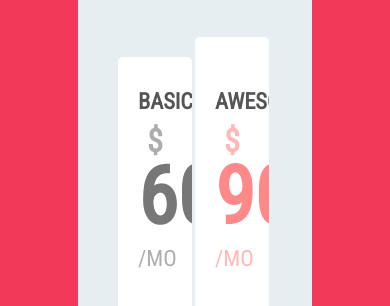
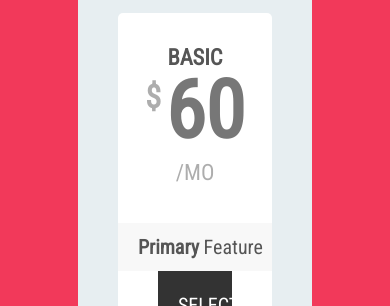
Before and after one commit to Annie-Huang/css3-in-30-days, a website: page 10-PricingTable/index.html in a window 390 px wide. Shown: the part 717-1023 px from the top of the page. Drawn offline with Linux system fonts and the light colour scheme; a web font is replaced by a local one.

Commit message:
Add in mobile style

```diff
--- a/10-PricingTable/sandbox.css
+++ b/10-PricingTable/sandbox.css
@@ -137,3 +137,52 @@
     background: #333;
     color: #ff8888;
 }
+
+@media screen and (max-width: 1023px) {
+    .pricing-table {
+        margin: auto;
+    }
+
+    .pricing-table > div {
+        float: none;
+        width: 100%
+    }
+
+    .pricing-table > div:not(:last-child) {
+        margin-right: 0;
+        margin-bottom: 20px;
+    }
+
+    .pricing-body {
+        max-width: 100%;
+        overflow: hidden;
+        overflow-x: auto;
+        white-space: nowrap;
+    }
+
+    .pricing-body ul li {
+        display: inline-block;
+        vertical-align: middle;
+    }
+
+    .pricing-body ul li:not(:first-child) {
+        margin-left: -5px;
+    }
+
+    .pricing-body ul li:nth-child(2n) {
+        background-color: #e8e8e8;
+    }
+
+    .pricing-footer {
+        padding-top: 0;
+    }
+
+    .pricing-popular {
+        margin-top: 0;
+    }
+
+    .pricing-popular .pricing-header,
+    .pricing-popular .pricing-footer {
+        padding-top: 30px;
+    }
+}
```
